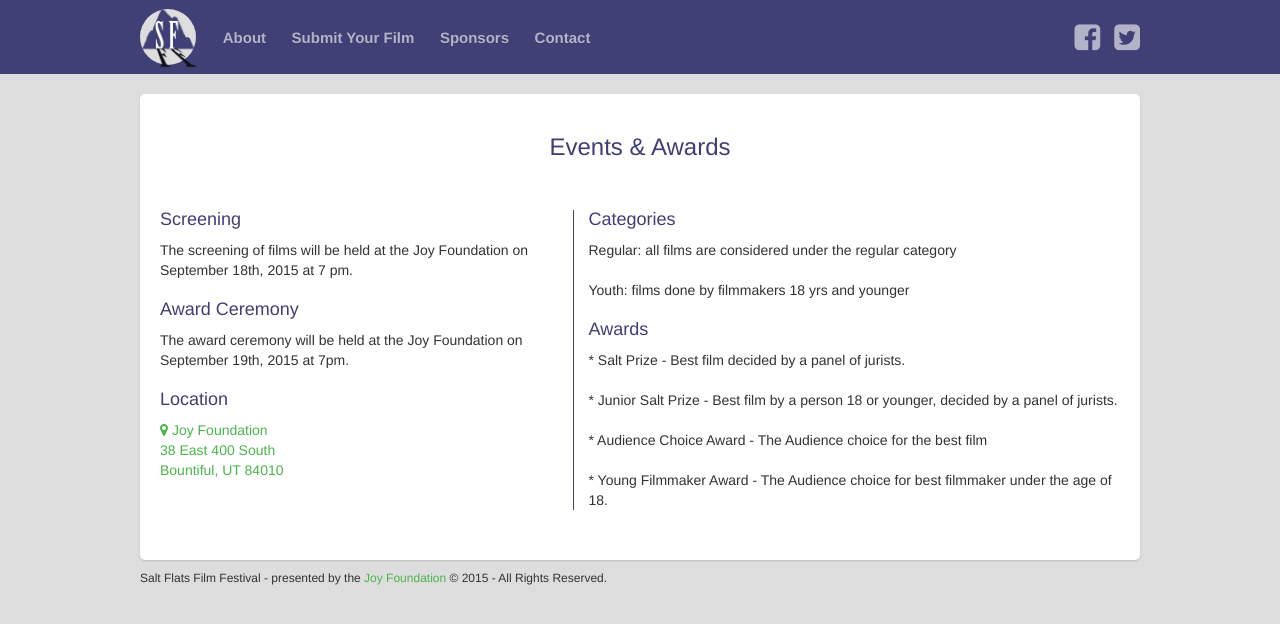
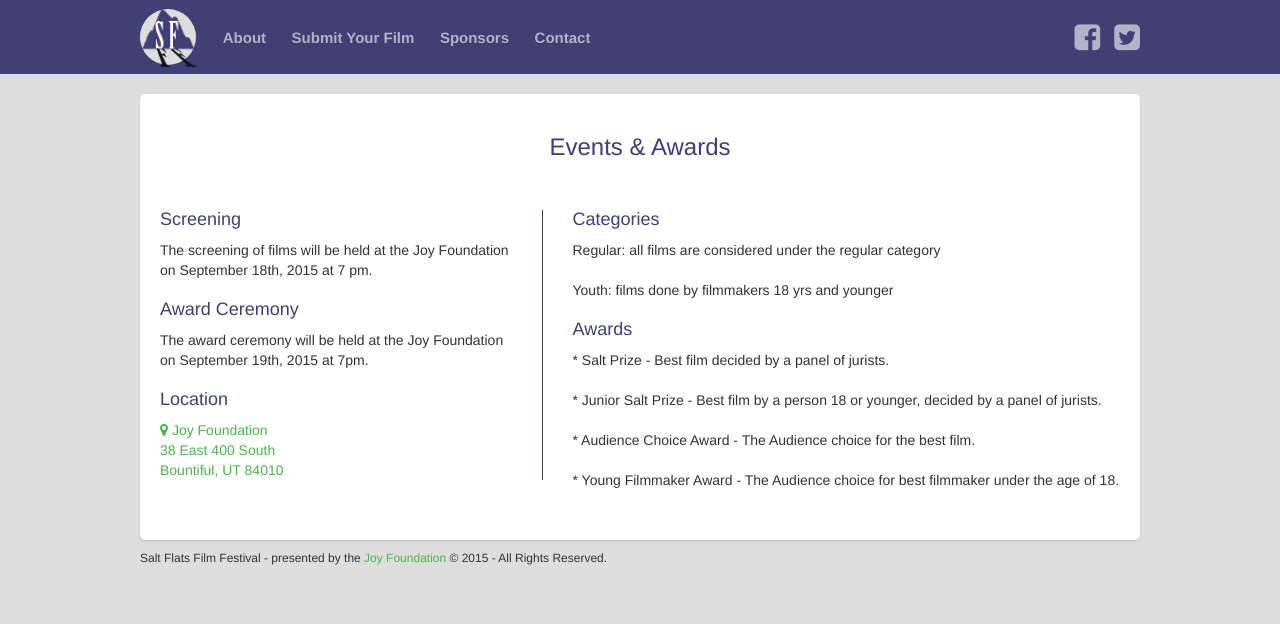
Before and after one commit to echujon/sfff, a PHP site: page /events-and-awards.php in a window 1280 px wide. Shown: the top 624 px of the page. Run offline with PHP 8.4, Linux system fonts and the light colour scheme.

Commit message:
added jssor_slider change, submit clarifications, and events and awards clarifications

```diff
--- a/events-and-awards.php
+++ b/events-and-awards.php
@@ -10,7 +10,7 @@
 	 		<h3 class="text-center title">Events & Awards</h3>
 			<div class="row">
 				<div class="col-md-5">
-
+					<div class="content-left">
 						<h4>Screening</h4>
 						<p>The screening of films will be held at the Joy Foundation
 						on September 18th, 2015 at 7 pm.</p>
@@ -25,8 +25,8 @@
 							Bountiful, UT 84010</br>
 						</a>
 					</div>
+				</div>
 				<div class="col-md-7">
-					<div class="content-right">
 					<h4>Categories</h4>
 					<p>Regular: all films are considered under the regular
 					category</p>
@@ -36,10 +36,9 @@
 					<p>* Junior Salt Prize - Best film by a person 18 or younger,
 					decided by a panel of jurists.</p>
 					<p>* Audience Choice Award -
-						The Audience choice for the best film</p>
+					The Audience choice for the best film.</p>
 					<p>* Young Filmmaker Award - The Audience choice for best filmmaker
 					under the age of 18.</p>
-					</div>
 				</div>
 	 		</div>
 	 	</div>
--- a/submit.php
+++ b/submit.php
@@ -21,8 +21,9 @@
 
 						</ul>
 					<p class="bold">Submissions are due by September 15th, 2015.</p>
-					<p> Check out the <a href="/events-and-awards">events and awards page</a> for
-					information about the events and awards.</p>
+					<p class="bold">Want to know more about event dates and prizes?</p>
+					<p>Check out the <a href="/events-and-awards">events and awards page</a> for
+					information</p>
 				</div>
 				<div class="col-md-5">
 					<h4 class="underline">2 ways to submit your film</h4>
```
Also changed, not shown: jssor_slider.php (+7 -7 lines). Lines whose indentation alone changed are shown as unchanged.
